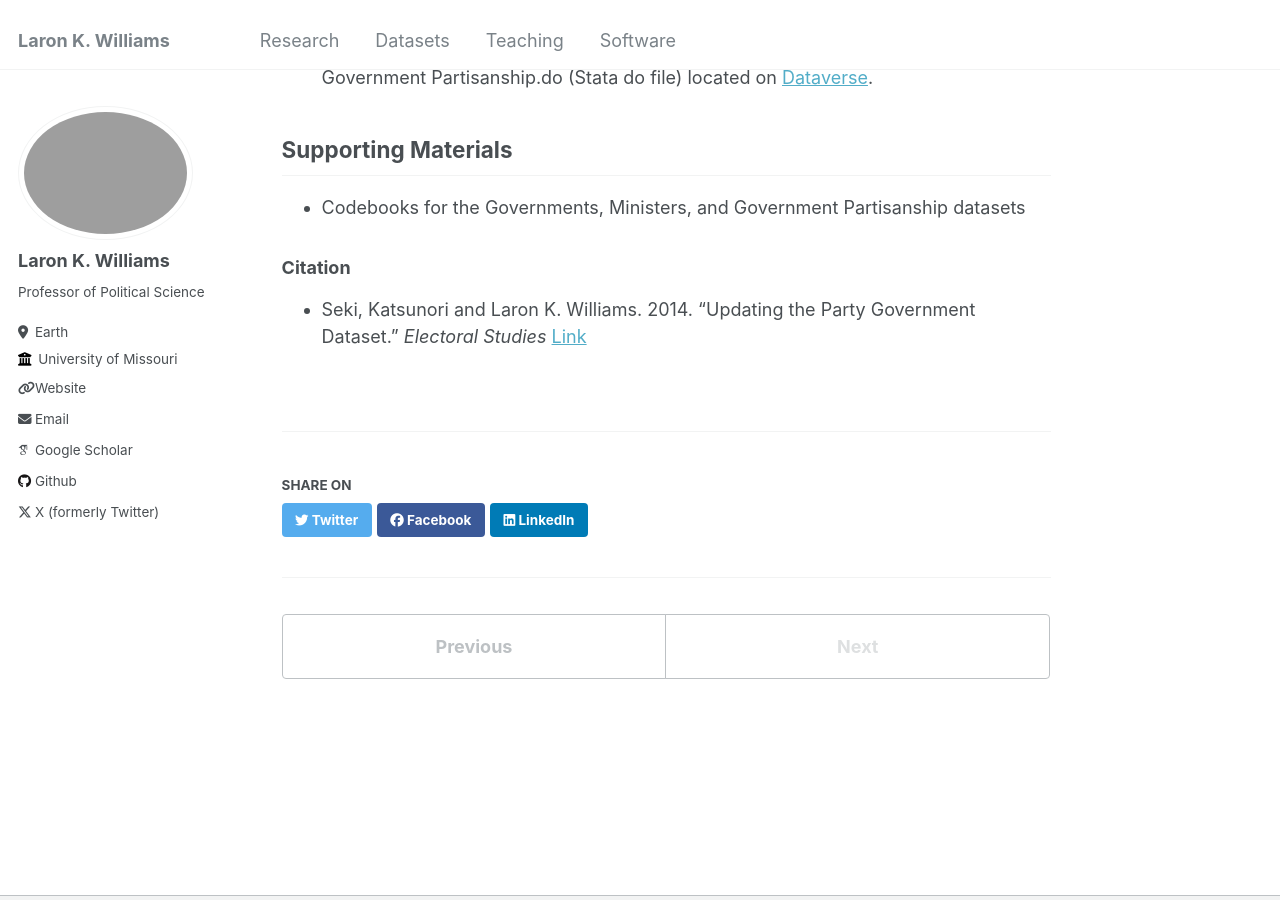
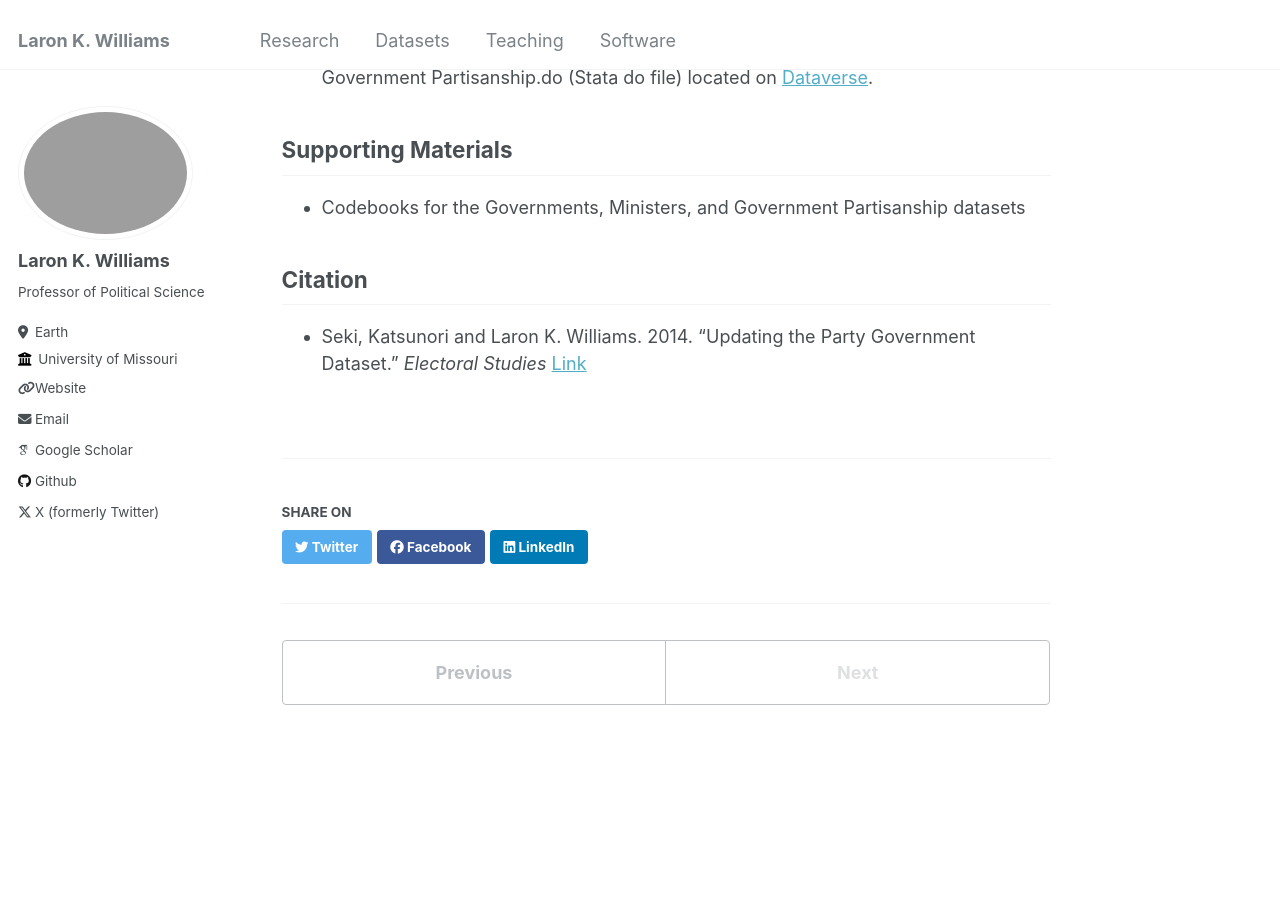
Before and after one commit to williamslaro/williamslaro.github.io, a Jekyll site: the page built from _talks/dataset1.md, in a window 1280 px wide and 900 px high, scrolled down 1359 px. Built offline with Jekyll 4.4.1, drawn with Linux system fonts in a browser that asks for light colours; some web fonts are replaced.

```diff
--- a/_talks/dataset1.md
+++ b/_talks/dataset1.md
@@ -25,5 +25,5 @@ Annual government partisanship (based on MARPOR data) for four European democrac
 ## Supporting Materials
 * Codebooks for the Governments, Ministers, and Government Partisanship datasets
 
-### Citation
+## Citation
 * Seki, Katsunori and Laron K. Williams. 2014. "Updating the Party Government Dataset." *Electoral Studies* [Link](https://doi.org/10.1016/j.electstud.2013.10.001)
```
